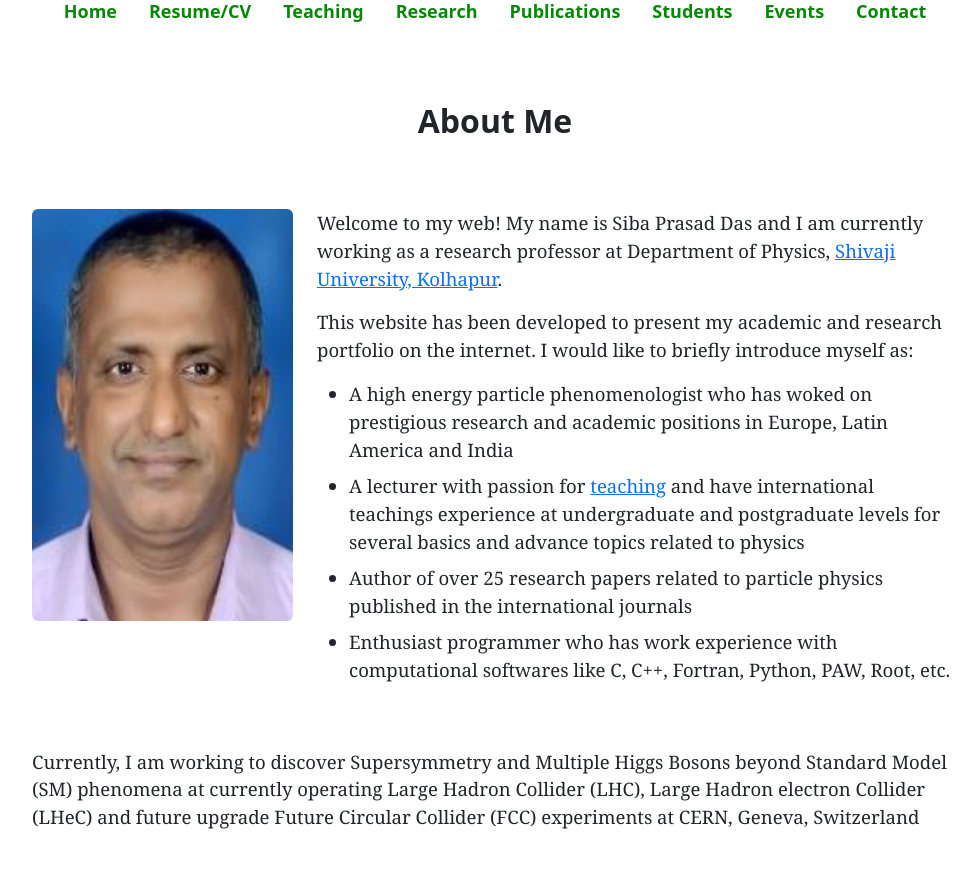
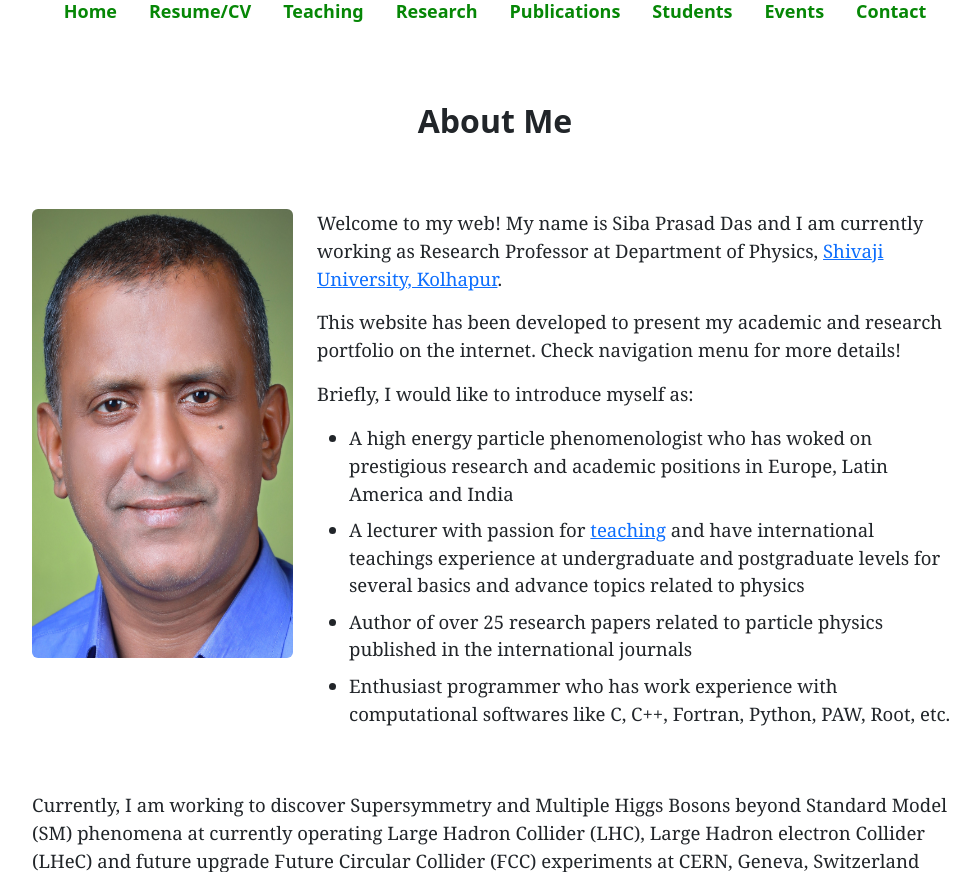
Before and after one commit to pnsawant/dr-das-web-app, a Flask app: page / in a window 1280 px wide. Shown: the part 167-1039 px from the top of the page, without its empty margins (145-1125 px from the left). Run offline with Flask 3, Linux system fonts and the light colour scheme; some libraries are stand-ins or nearby versions; some web fonts are replaced.

Commit message:
Changed profile pic and modified home.html

```diff
--- a/templates/home.html
+++ b/templates/home.html
@@ -18,15 +18,16 @@
     <div class="row">
         <div class="col-xxl-1 col-xl-1"></div>
         <div class="col-xxl-3 col-xl-3 col-lg-4 col-md-4 text-center">
-            <img src="../static/images/My-Pic.png" alt="profile-picture" class="img-fluid rounded"
+            <img src="../static/images/My-Pic.JPG" alt="profile-picture" class="img-fluid rounded"
                 id="profile-picture">
         </div>
         <div class="col-xxl-7 col-xl-7 col-lg-8 col-md-8 mytext" id="abouttext">
-            <p>Welcome to my web! My name is Siba Prasad Das and I am currently working as a research professor at
+            <p>Welcome to my web! My name is Siba Prasad Das and I am currently working as Research Professor at
                 Department of Physics, <a href="https://www.unishivaji.ac.in/" target="_blank">Shivaji University, Kolhapur</a>.</p>
 
-            <p>This website has been developed to present my academic and research portfolio on the internet. I would
-                like to briefly introduce myself as:</p>
+            <p>This website has been developed to present my academic and research portfolio on the internet. Check navigation menu for more details!</p>
+
+            <p>Briefly, I would like to introduce myself as: </p>
 
             <ul>
                 <li>A high energy particle phenomenologist who has woked on prestigious research and academic positions
```
Also changed, not shown: static/images/My-Pic.JPG (added), static/images/My-Pic.png (deleted).
